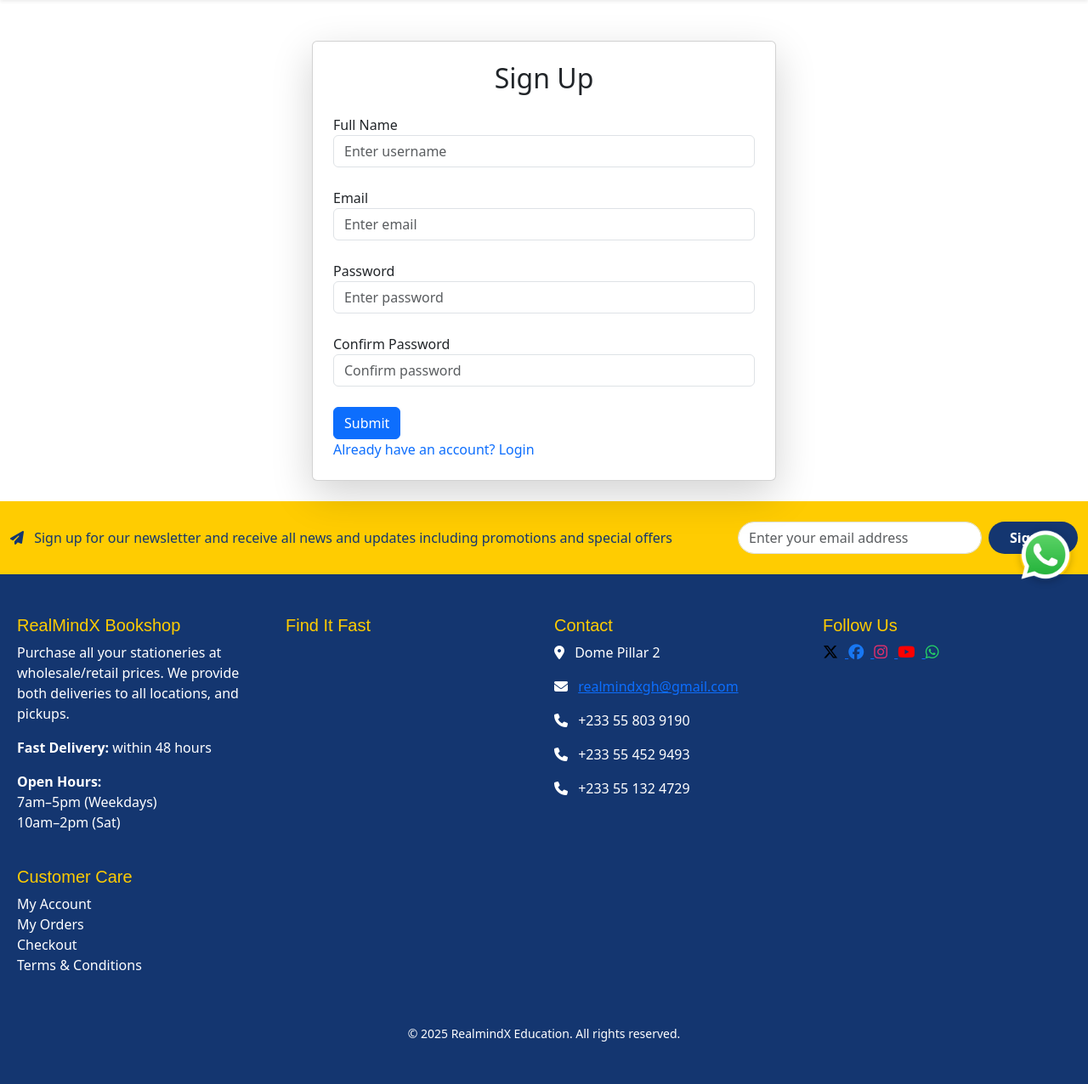
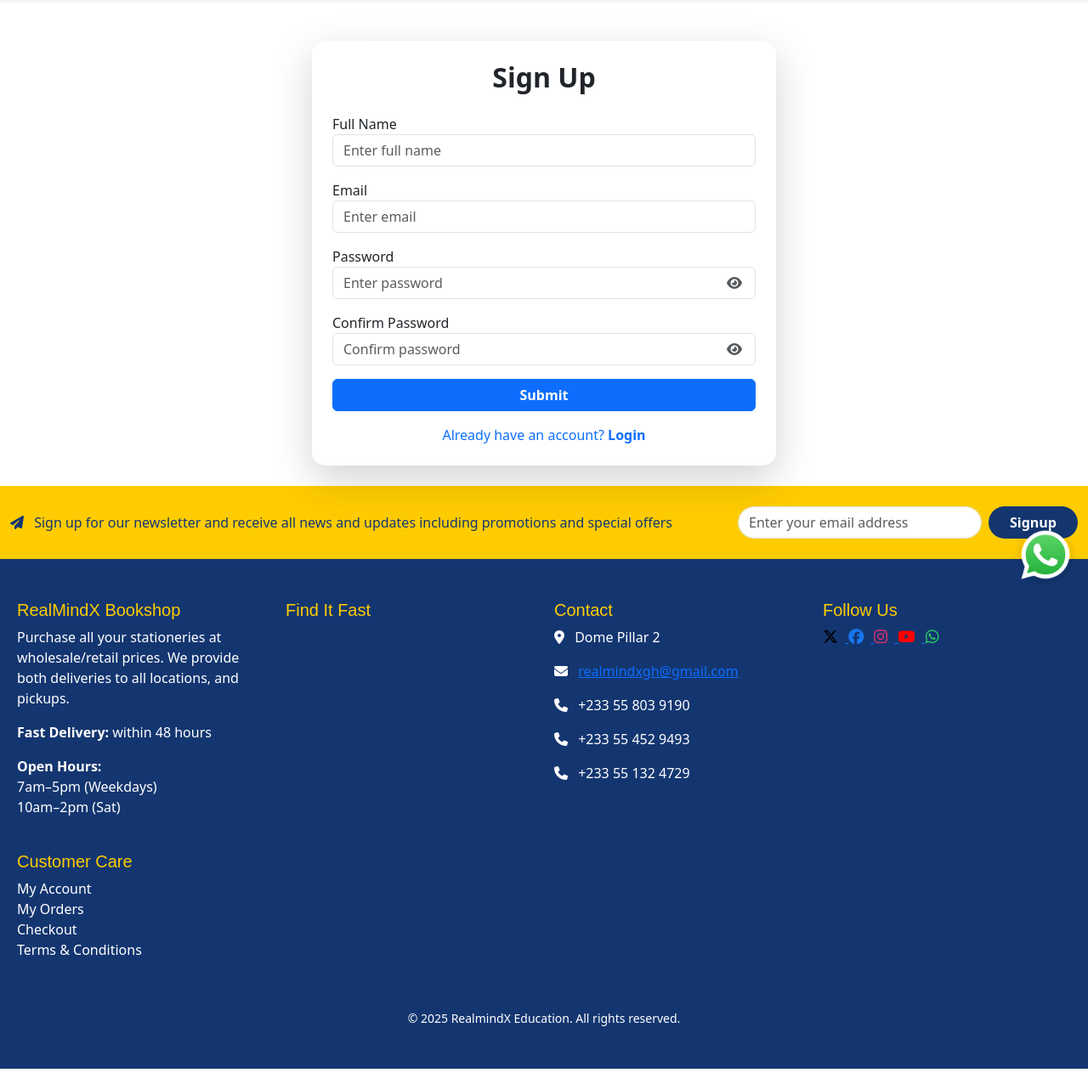
Before and after one commit to EmmanuelDanso1/RealmindX_mall, a Flask app: page /user/signup in a window 1280 px wide. Shown: the part 97-1373 px from the top of the page at 85% size. Run offline with Flask 3, Linux system fonts and the light colour scheme; data that the repository does not hold is empty; parts of the project's set-up code (start-up, migrations or seed data) failed here and were passed over; some libraries are stand-ins or nearby versions.

Commit message:
updated with toggle passwowrd eye

```diff
--- a/e_commerce/templates/auth/signup.html
+++ b/e_commerce/templates/auth/signup.html
@@ -1,39 +1,85 @@
-{% extends "index.html"  %}
+{% extends "index.html" %}
 
 {% block content %}
 <div class="container mt-5">
   <div class="row justify-content-center">
     <div class="col-md-6">
-                <div class="card shadow-lg p-4">
-                    <h2 class="text-center mb-4"> Sign Up</h2>
+      <div class="card shadow-lg p-4 border-0 rounded-4">
+        <h2 class="text-center mb-4 fw-bold">Sign Up</h2>
+
         <form method="POST">
-                        {{ form.hidden_tag() }}  <!-- Ensure CSRF token is included -->
+          {{ form.hidden_tag() }}  <!-- CSRF protection -->
 
-                        <div>
+          <!-- Full Name -->
+          <div class="mb-3">
             <label>Full Name</label>
-                            {{ form.username(class="form-control", placeholder="Enter username") }}
-                        </div><br>
+            {{ form.username(class="form-control", placeholder="Enter full name") }}
+          </div>
 
-                        <div>
+          <!-- Email -->
+          <div class="mb-3">
             <label>Email</label>
             {{ form.email(class="form-control", placeholder="Enter email") }}
-                        </div><br>
+          </div>
 
-                        <div>
+          <!-- Password -->
+          <div class="mb-3">
             <label>Password</label>
-                            {{ form.password(class="form-control", placeholder="Enter password") }}
-                        </div><br>
+            <div class="position-relative">
+              {{ form.password(class="form-control", id="password", placeholder="Enter password") }}
+              <i class="fa fa-eye position-absolute top-50 end-0 translate-middle-y me-3 text-muted"
+                 id="togglePassword" style="cursor: pointer;"></i>
+            </div>
+          </div>
 
-                        <div>
+          <!-- Confirm Password -->
+          <div class="mb-3">
             <label>Confirm Password</label>
-                            {{ form.confirm_password(class="form-control", placeholder="Confirm password") }}
-                        </div><br>
-                        <button type="submit" class="btn btn-primary">Submit</button>
+            <div class="position-relative">
+              {{ form.confirm_password(class="form-control", id="confirmPassword", placeholder="Confirm password") }}
+              <i class="fa fa-eye position-absolute top-50 end-0 translate-middle-y me-3 text-muted"
+                 id="toggleConfirmPassword" style="cursor: pointer;"></i>
+            </div>
+          </div>
+
+          <!-- Submit Button -->
+          <div class="d-grid mt-3">
+            <button type="submit" class="btn btn-primary fw-semibold">Submit</button>
+          </div>
         </form>
-                    <a href="{{ url_for('auth.login') }}" style="text-decoration: none;">Already have an account? Login</a>
+
+        <!-- Login Link -->
+        <div class="text-center mt-3">
+          <a href="{{ url_for('auth.login') }}" class="text-decoration-none">
+            Already have an account? <span class="fw-semibold">Login</span>
+          </a>
         </div>
       </div>
     </div>
+  </div>
+</div><br>
 
-    </div><br>
+<!-- Password Toggle Script -->
+<script>
+  // Toggle for main password
+  const togglePassword = document.getElementById('togglePassword');
+  const passwordInput = document.getElementById('password');
+  togglePassword.addEventListener('click', () => {
+    const isHidden = passwordInput.type === 'password';
+    passwordInput.type = isHidden ? 'text' : 'password';
+    togglePassword.classList.toggle('fa-eye');
+    togglePassword.classList.toggle('fa-eye-slash');
+  });
+
+  // Toggle for confirm password
+  const toggleConfirmPassword = document.getElementById('toggleConfirmPassword');
+  const confirmPasswordInput = document.getElementById('confirmPassword');
+  toggleConfirmPassword.addEventListener('click', () => {
+    const isHidden = confirmPasswordInput.type === 'password';
+    confirmPasswordInput.type = isHidden ? 'text' : 'password';
+    toggleConfirmPassword.classList.toggle('fa-eye');
+    toggleConfirmPassword.classList.toggle('fa-eye-slash');
+  });
+</script>
+
 {% endblock %}
```
Also changed, not shown: e_commerce/templates/auth/login.html (+49 -14 lines), e_commerce/templates/auth/reset_password.html (+28 -7 lines). Lines whose indentation alone changed are shown as unchanged.
